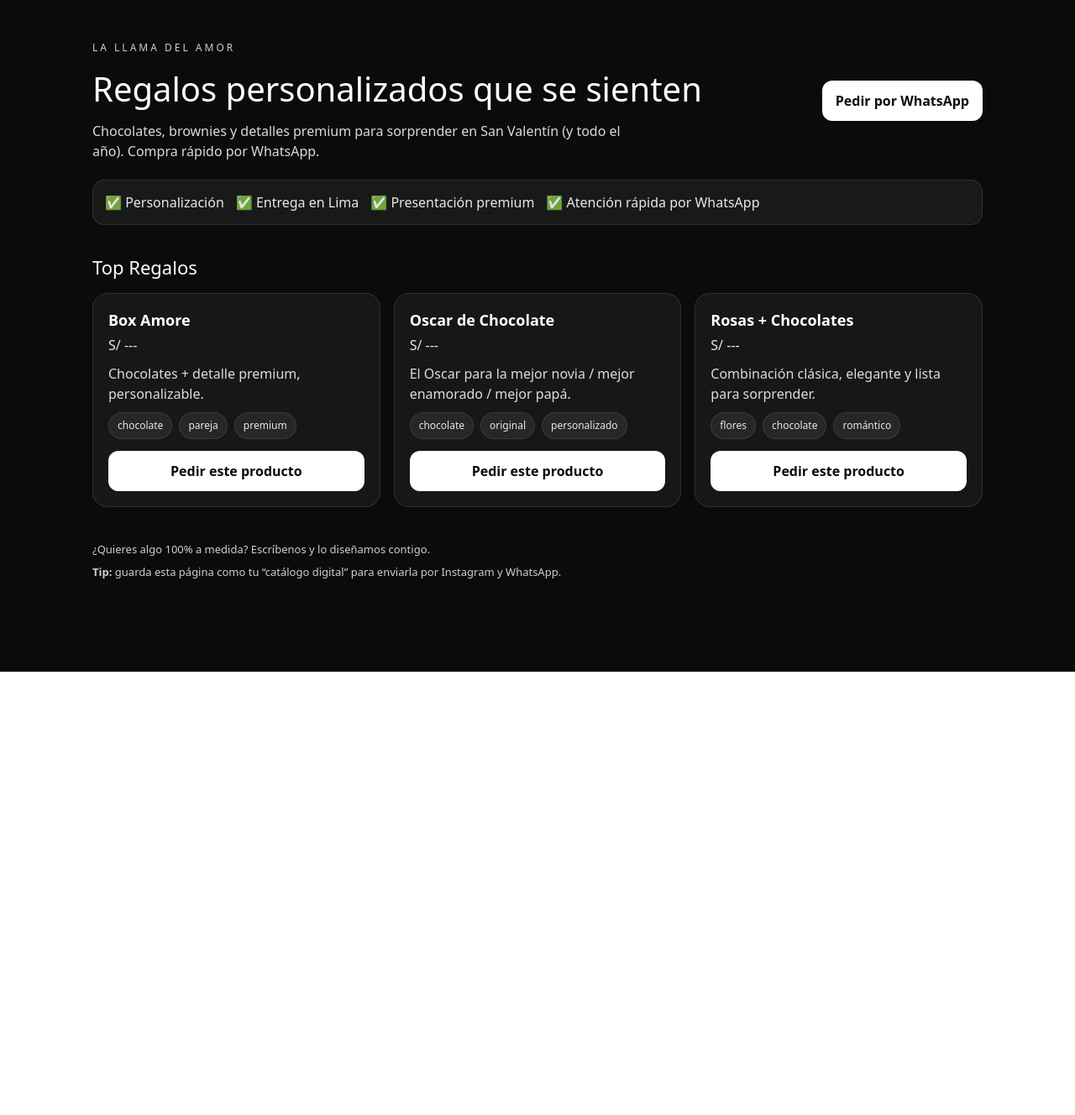
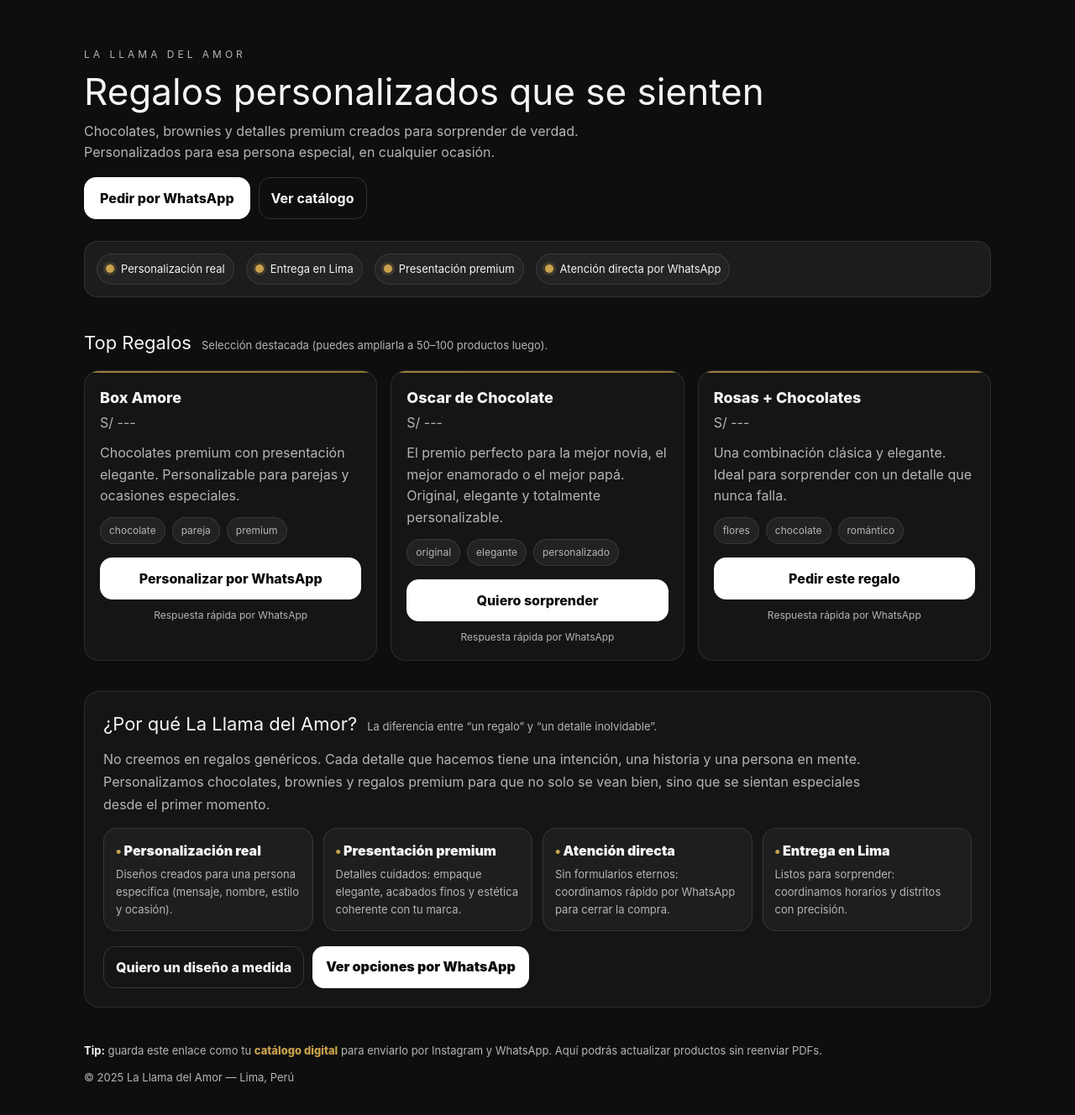
Before and after one commit to jgamarrad/nextjs-boilerplate, a Next.js app: page / in a window 1280 px wide. Shown: the top 1328 px of the page at 84% size. Before the commit the page ends 800 px from the top, so only its background shows below. Built offline with nearby package versions, Linux system fonts and the light colour scheme.

Commit message:
Update page.tsx

```diff
--- a/app/page.tsx
+++ b/app/page.tsx
@@ -2,46 +2,75 @@
 type Product = {
   id: string;
   name: string;
-  price: string;
+  price?: string;
   short: string;
   tags: string[];
+  cta: string;
 };
 
-const WHATSAPP_NUMBER = "51984096041"; // <-- CAMBIA: 51 + tu número sin +, sin espacios
+const WHATSAPP_NUMBER = "51999999999"; // <-- CAMBIA: 51 + tu número sin +, sin espacios
+
+// Paleta (alineada a tu Instagram: negro + dorado + blanco)
+const COLORS = {
+  bg: "#0E0E0E", // fondo principal
+  surface: "#151515", // cards / secciones
+  surface2: "rgba(255,255,255,0.06)", // barra de beneficios
+  border: "rgba(255,255,255,0.10)",
+  border2: "rgba(255,255,255,0.14)",
+  text: "#F5F5F5",
+  text2: "#B5B5B5",
+  gold: "#C9A24D",
+  gold2: "#B8963E",
+  wine: "#8C1D18",
+  rose: "#C96C86",
+  white: "#FFFFFF",
+  black: "#0B0B0B",
+};
 
 const PRODUCTS: Product[] = [
   {
     id: "box-amore",
     name: "Box Amore",
     price: "S/ ---",
-    short: "Chocolates + detalle premium, personalizable.",
+    short:
+      "Chocolates premium con presentación elegante. Personalizable para parejas y ocasiones especiales.",
     tags: ["chocolate", "pareja", "premium"],
+    cta: "Personalizar por WhatsApp",
   },
   {
     id: "oscar-chocolate",
     name: "Oscar de Chocolate",
     price: "S/ ---",
-    short: "El Oscar para la mejor novia / mejor enamorado / mejor papá.",
-    tags: ["chocolate", "original", "personalizado"],
+    short:
+      "El premio perfecto para la mejor novia, el mejor enamorado o el mejor papá. Original, elegante y totalmente personalizable.",
+    tags: ["original", "elegante", "personalizado"],
+    cta: "Quiero sorprender",
   },
   {
     id: "rosas-chocolate",
     name: "Rosas + Chocolates",
     price: "S/ ---",
-    short: "Combinación clásica, elegante y lista para sorprender.",
+    short:
+      "Una combinación clásica y elegante. Ideal para sorprender con un detalle que nunca falla.",
     tags: ["flores", "chocolate", "romántico"],
+    cta: "Pedir este regalo",
   },
 ];
 
 function waLink(productName: string) {
   const msg =
-    `Hola, quiero el *${productName}*.\n` +
-    `Ocasión: San Valentín\n` +
-    `Dedicatoria: "..." \n` +
-    `Fecha/Hora de entrega: ...\n` +
+    `Hola, quiero *${productName}*.\n\n` +
+    `Ocasión: San Valentín / Cumpleaños / Otra\n` +
+    `Dedicatoria (texto corto): "..." \n` +
+    `Fecha y hora de entrega: ...\n` +
     `Distrito: ...\n` +
     `¿Qué opciones de personalización tienen?`;
   return `https://wa.me/${WHATSAPP_NUMBER}?text=${encodeURIComponent(msg)}`;
+}
+
+function scrollToId(id: string) {
+  const el = document.getElementById(id);
+  if (el) el.scrollIntoView({ behavior: "smooth", block: "start" });
 }
 
 export default function Page() {
@@ -49,93 +78,157 @@ export default function Page() {
     <main
       style={{
         minHeight: "100vh",
-        background: "#0b0b0c",
-        color: "white",
+        background: COLORS.bg,
+        color: COLORS.text,
         fontFamily:
-          'ui-sans-serif, system-ui, -apple-system, Segoe UI, Roboto, Helvetica, Arial, "Apple Color Emoji", "Segoe UI Emoji"',
+          'Inter, ui-sans-serif, system-ui, -apple-system, Segoe UI, Roboto, Helvetica, Arial, "Apple Color Emoji", "Segoe UI Emoji"',
       }}
     >
-      <div style={{ maxWidth: 1100, margin: "0 auto", padding: "48px 20px" }}>
-        {/* Header */}
-        <div style={{ display: "flex", justifyContent: "space-between", gap: 16, flexWrap: "wrap" }}>
+      <div style={{ maxWidth: 1120, margin: "0 auto", padding: "56px 20px 72px" }}>
+        {/* HEADER / HERO */}
+        <header>
+          <div
+            style={{
+              display: "flex",
+              justifyContent: "space-between",
+              gap: 16,
+              flexWrap: "wrap",
+              alignItems: "center",
+            }}
+          >
             <div>
-            <div style={{ letterSpacing: 3, opacity: 0.8, fontSize: 12 }}>LA LLAMA DEL AMOR</div>
-            <h1 style={{ fontSize: 40, margin: "10px 0 8px" }}>
+              <div
+                style={{
+                  letterSpacing: 4,
+                  fontSize: 12,
+                  color: COLORS.text2,
+                  textTransform: "uppercase",
+                }}
+              >
+                La Llama del Amor
+              </div>
+
+              <h1 style={{ fontSize: 44, lineHeight: 1.08, margin: "12px 0 10px" }}>
                 Regalos personalizados que se sienten
               </h1>
-            <p style={{ opacity: 0.85, maxWidth: 650, lineHeight: 1.5 }}>
-              Chocolates, brownies y detalles premium para sorprender en San Valentín (y todo el año).
-              Compra rápido por WhatsApp.
+
+              <p style={{ color: COLORS.text2, maxWidth: 720, lineHeight: 1.6, margin: 0 }}>
+                Chocolates, brownies y detalles premium creados para sorprender de verdad.
+                <br />
+                Personalizados para esa persona especial, en cualquier ocasión.
               </p>
             </div>
 
+            <div style={{ display: "flex", gap: 10, flexWrap: "wrap" }}>
               <a
-            href={waLink("Catálogo San Valentín")}
+                href={waLink("Catálogo La Llama del Amor")}
                 style={{
-              alignSelf: "center",
-              background: "white",
-              color: "#0b0b0c",
-              padding: "12px 16px",
-              borderRadius: 12,
+                  background: COLORS.white,
+                  color: COLORS.black,
+                  padding: "12px 18px",
+                  borderRadius: 14,
                   textDecoration: "none",
-              fontWeight: 700,
+                  fontWeight: 800,
                   whiteSpace: "nowrap",
+                  border: `1px solid ${COLORS.white}`,
                 }}
               >
                 Pedir por WhatsApp
               </a>
+
+              <button
+                onClick={() => scrollToId("catalogo")}
+                style={{
+                  background: "transparent",
+                  color: COLORS.text,
+                  padding: "12px 14px",
+                  borderRadius: 14,
+                  border: `1px solid ${COLORS.border2}`,
+                  fontWeight: 700,
+                  cursor: "pointer",
+                  whiteSpace: "nowrap",
+                }}
+              >
+                Ver catálogo
+              </button>
+            </div>
           </div>
 
-        {/* Highlight strip */}
+          {/* Barra de beneficios */}
           <div
             style={{
-            marginTop: 22,
+              marginTop: 26,
               padding: 14,
-            borderRadius: 14,
-            background: "rgba(255,255,255,0.06)",
-            border: "1px solid rgba(255,255,255,0.10)",
+              borderRadius: 16,
+              background: COLORS.surface2,
+              border: `1px solid ${COLORS.border}`,
               display: "flex",
               gap: 14,
               flexWrap: "wrap",
               alignItems: "center",
             }}
           >
-          <span style={{ opacity: 0.9 }}>✅ Personalización</span>
-          <span style={{ opacity: 0.9 }}>✅ Entrega en Lima</span>
-          <span style={{ opacity: 0.9 }}>✅ Presentación premium</span>
-          <span style={{ opacity: 0.9 }}>✅ Atención rápida por WhatsApp</span>
+            <Badge text="Personalización real" />
+            <Badge text="Entrega en Lima" />
+            <Badge text="Presentación premium" />
+            <Badge text="Atención directa por WhatsApp" />
+          </div>
+        </header>
+
+        {/* CATALOGO */}
+        <section id="catalogo" style={{ marginTop: 38 }}>
+          <div style={{ display: "flex", alignItems: "baseline", gap: 12, flexWrap: "wrap" }}>
+            <h2 style={{ margin: 0, fontSize: 22 }}>Top Regalos</h2>
+            <span style={{ color: COLORS.text2, fontSize: 13 }}>
+              Selección destacada (puedes ampliarla a 50–100 productos luego).
+            </span>
           </div>
 
-        {/* Products */}
-        <h2 style={{ marginTop: 34, fontSize: 22 }}>Top Regalos</h2>
           <div
             style={{
-            marginTop: 14,
+              marginTop: 16,
               display: "grid",
-            gridTemplateColumns: "repeat(auto-fit, minmax(260px, 1fr))",
+              gridTemplateColumns: "repeat(auto-fit, minmax(280px, 1fr))",
               gap: 16,
             }}
           >
             {PRODUCTS.map((p) => (
-            <div
+              <article
                 key={p.id}
                 style={{
-                background: "rgba(255,255,255,0.05)",
-                border: "1px solid rgba(255,255,255,0.10)",
+                  background: COLORS.surface,
+                  border: `1px solid ${COLORS.border}`,
                   borderRadius: 18,
                   padding: 18,
+                  position: "relative",
+                  overflow: "hidden",
                 }}
               >
+                {/* Borde sutil dorado arriba (detalle premium) */}
+                <div
+                  style={{
+                    position: "absolute",
+                    top: 0,
+                    left: 0,
+                    right: 0,
+                    height: 2,
+                    background: `linear-gradient(90deg, ${COLORS.gold}, ${COLORS.gold2})`,
+                    opacity: 0.75,
+                  }}
+                />
+
                 <div style={{ display: "flex", justifyContent: "space-between", gap: 10 }}>
                   <div>
-                  <div style={{ fontSize: 18, fontWeight: 800 }}>{p.name}</div>
-                  <div style={{ opacity: 0.9, marginTop: 4 }}>{p.price}</div>
+                    <div style={{ fontSize: 18, fontWeight: 850 }}>{p.name}</div>
+                    {p.price ? <div style={{ color: COLORS.text2, marginTop: 4 }}>{p.price}</div> : null}
                   </div>
                 </div>
 
-              <p style={{ opacity: 0.85, marginTop: 10, lineHeight: 1.5 }}>{p.short}</p>
+                <p style={{ color: COLORS.text2, marginTop: 12, lineHeight: 1.6 }}>
+                  {p.short}
+                </p>
 
-              <div style={{ display: "flex", flexWrap: "wrap", gap: 8, marginTop: 10 }}>
+                <div style={{ display: "flex", flexWrap: "wrap", gap: 8, marginTop: 12 }}>
                   {p.tags.map((t) => (
                     <span
                       key={t}
@@ -143,9 +236,9 @@ export default function Page() {
                         fontSize: 12,
                         padding: "6px 10px",
                         borderRadius: 999,
-                      background: "rgba(255,255,255,0.08)",
-                      border: "1px solid rgba(255,255,255,0.10)",
-                      opacity: 0.9,
+                        background: "rgba(255,255,255,0.06)",
+                        border: `1px solid ${COLORS.border}`,
+                        color: COLORS.text2,
                       }}
                     >
                       {t}
@@ -156,32 +249,174 @@ export default function Page() {
                 <a
                   href={waLink(p.name)}
                   style={{
-                  marginTop: 14,
+                    marginTop: 16,
                     display: "inline-block",
                     width: "100%",
                     textAlign: "center",
-                  background: "white",
-                  color: "#0b0b0c",
+                    background: COLORS.white,
+                    color: COLORS.black,
                     padding: "12px 14px",
-                  borderRadius: 12,
+                    borderRadius: 14,
+                    textDecoration: "none",
+                    fontWeight: 850,
+                    border: `1px solid ${COLORS.white}`,
+                  }}
+                >
+                  {p.cta}
+                </a>
+
+                <div style={{ marginTop: 10, textAlign: "center", fontSize: 12, color: COLORS.text2 }}>
+                  Respuesta rápida por WhatsApp
+                </div>
+              </article>
+            ))}
+          </div>
+        </section>
+
+        {/* NUEVA SECCIÓN: DIFERENCIAL */}
+        <section style={{ marginTop: 36 }}>
+          <div
+            style={{
+              background: COLORS.surface,
+              border: `1px solid ${COLORS.border}`,
+              borderRadius: 18,
+              padding: 22,
+            }}
+          >
+            <div style={{ display: "flex", alignItems: "baseline", gap: 12, flexWrap: "wrap" }}>
+              <h2 style={{ margin: 0, fontSize: 22 }}>¿Por qué La Llama del Amor?</h2>
+              <span style={{ color: COLORS.text2, fontSize: 13 }}>
+                La diferencia entre “un regalo” y “un detalle inolvidable”.
+              </span>
+            </div>
+
+            <p style={{ color: COLORS.text2, lineHeight: 1.7, marginTop: 12, maxWidth: 920 }}>
+              No creemos en regalos genéricos. Cada detalle que hacemos tiene una intención, una historia y una
+              persona en mente. Personalizamos chocolates, brownies y regalos premium para que no solo se vean
+              bien, sino que se sientan especiales desde el primer momento.
+            </p>
+
+            <div
+              style={{
+                marginTop: 14,
+                display: "grid",
+                gridTemplateColumns: "repeat(auto-fit, minmax(240px, 1fr))",
+                gap: 12,
+              }}
+            >
+              <Feature
+                title="Personalización real"
+                text="Diseños creados para una persona específica (mensaje, nombre, estilo y ocasión)."
+              />
+              <Feature
+                title="Presentación premium"
+                text="Detalles cuidados: empaque elegante, acabados finos y estética coherente con tu marca."
+              />
+              <Feature
+                title="Atención directa"
+                text="Sin formularios eternos: coordinamos rápido por WhatsApp para cerrar la compra."
+              />
+              <Feature
+                title="Entrega en Lima"
+                text="Listos para sorprender: coordinamos horarios y distritos con precisión."
+              />
+            </div>
+
+            <div style={{ marginTop: 18, display: "flex", gap: 10, flexWrap: "wrap" }}>
+              <a
+                href={waLink("Diseño a medida")}
+                style={{
+                  background: "transparent",
+                  color: COLORS.text,
+                  padding: "12px 14px",
+                  borderRadius: 14,
+                  border: `1px solid ${COLORS.border2}`,
                   textDecoration: "none",
                   fontWeight: 800,
                 }}
               >
-                Pedir este producto
+                Quiero un diseño a medida
+              </a>
+
+              <a
+                href={waLink("Catálogo completo")}
+                style={{
+                  background: COLORS.white,
+                  color: COLORS.black,
+                  padding: "12px 16px",
+                  borderRadius: 14,
+                  textDecoration: "none",
+                  fontWeight: 900,
+                }}
+              >
+                Ver opciones por WhatsApp
               </a>
             </div>
-          ))}
           </div>
+        </section>
 
-        {/* Footer */}
-        <div style={{ marginTop: 40, opacity: 0.8, fontSize: 13, lineHeight: 1.6 }}>
-          <div>¿Quieres algo 100% a medida? Escríbenos y lo diseñamos contigo.</div>
-          <div style={{ marginTop: 6 }}>
-            <strong>Tip:</strong> guarda esta página como tu “catálogo digital” para enviarla por Instagram y WhatsApp.
+        {/* FOOTER */}
+        <footer style={{ marginTop: 40, color: COLORS.text2, fontSize: 13, lineHeight: 1.7 }}>
+          <div style={{ maxWidth: 920 }}>
+            <strong style={{ color: COLORS.text }}>Tip:</strong> guarda este enlace como tu{" "}
+            <span style={{ color: COLORS.gold, fontWeight: 800 }}>catálogo digital</span> para enviarlo por Instagram
+            y WhatsApp. Aquí podrás actualizar productos sin reenviar PDFs.
           </div>
+          <div style={{ marginTop: 10 }}>
+            © {new Date().getFullYear()} La Llama del Amor — Lima, Perú
           </div>
+        </footer>
       </div>
     </main>
   );
 }
+
+/* ---------- Componentes simples ---------- */
+
+function Badge({ text }: { text: string }) {
+  return (
+    <span
+      style={{
+        display: "inline-flex",
+        alignItems: "center",
+        gap: 8,
+        padding: "8px 10px",
+        borderRadius: 999,
+        border: `1px solid ${COLORS.border}`,
+        background: "rgba(255,255,255,0.04)",
+        color: COLORS.text,
+        fontSize: 13,
+      }}
+    >
+      <span
+        aria-hidden
+        style={{
+          width: 10,
+          height: 10,
+          borderRadius: 999,
+          background: COLORS.gold,
+          boxShadow: "0 0 0 3px rgba(201,162,77,0.18)",
+        }}
+      />
+      {text}
+    </span>
+  );
+}
+
+function Feature({ title, text }: { title: string; text: string }) {
+  return (
+    <div
+      style={{
+        borderRadius: 16,
+        border: `1px solid ${COLORS.border}`,
+        background: "rgba(255,255,255,0.04)",
+        padding: 14,
+      }}
+    >
+      <div style={{ fontWeight: 900, color: COLORS.text, marginBottom: 6 }}>
+        <span style={{ color: COLORS.gold }}>•</span> {title}
+      </div>
+      <div style={{ color: COLORS.text2, lineHeight: 1.6, fontSize: 13 }}>{text}</div>
+    </div>
+  );
+}
```
Lines whose indentation alone changed are shown as unchanged.
